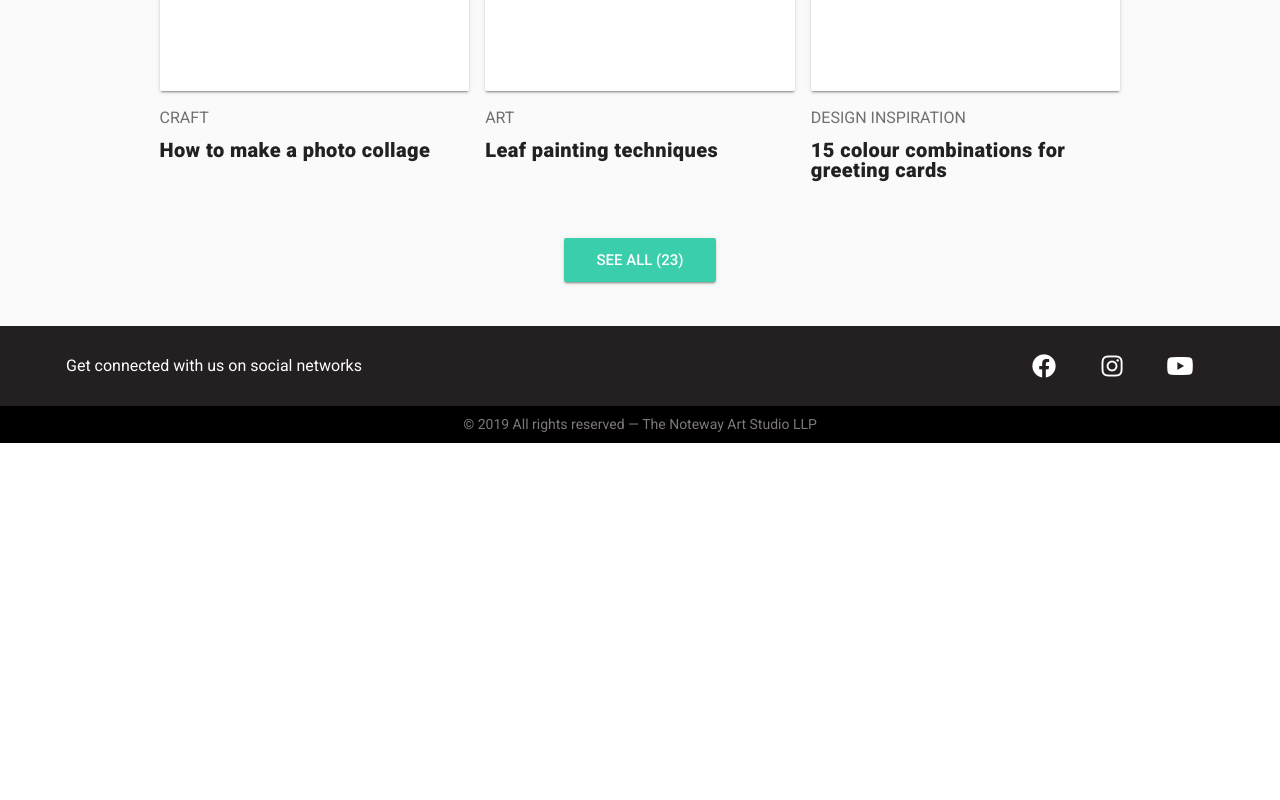
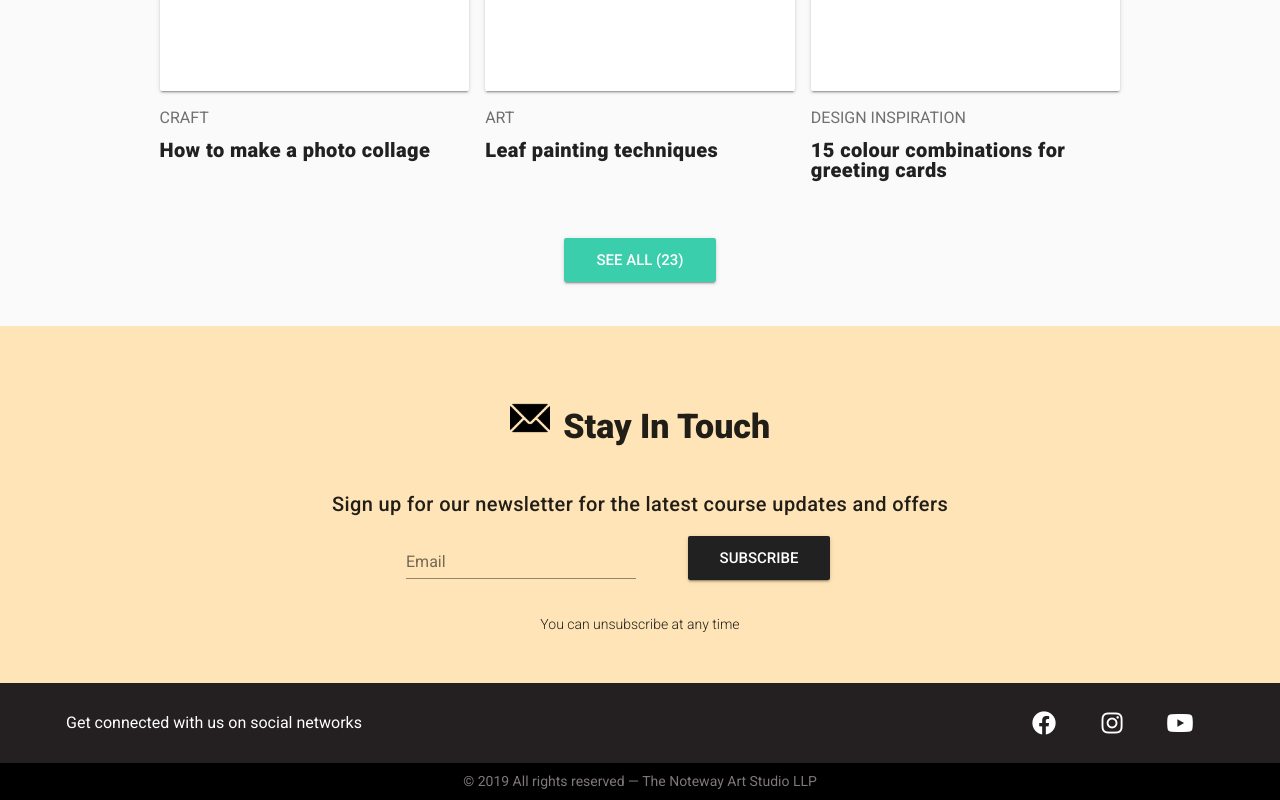
Before and after one commit to taniach/thenoteway2, a Vue app: page / in a window 1280 px wide. Shown: the part 3453-4253 px from the top of the page. Before the commit the page ends 3896 px from the top, so only its background shows below. Built offline with nearby package versions, Linux system fonts and the light colour scheme.

Commit message:
Stay in touch

```diff
--- a/package.json
+++ b/package.json
@@ -10,6 +10,7 @@
   },
   "dependencies": {
     "@babel/polyfill": "^7.0.0-rc.1",
+    "axios": "^0.19.0",
     "core-js": "^2.6.5",
     "express": "^4.17.1",
     "vue": "^2.6.10",
--- /dev/null
+++ b/src/components/MailchimpSubscribe.vue
@@ -0,0 +1,69 @@
+<template>
+    <v-form v-model="valid" @submit.prevent="subscribe">
+        <v-container grid-list-md text-xs-center>
+            <v-layout row wrap>
+                <v-flex xs12 sm12 md6>
+                    <v-text-field
+                    v-model="email"
+                    :rules="emailRules"
+                    label="Email"
+                    required
+                    ></v-text-field>
+                </v-flex>
+                <v-flex xs12 sm12 md6>
+                    <v-btn large dark @click="subscribe">Subscribe</v-btn>
+                </v-flex>
+            </v-layout>
+        </v-container>
+    </v-form>
+</template>
+
+<script>
+  import axios from 'axios'
+
+  export default {
+    name: 'MailchimpSubscribe',
+    props: {
+      action: {}
+    },
+    data: () => ({
+        valid: false,
+      email: '',
+      emailRules: [
+        v => !!v || 'Email is required',
+        v => /.+@.+/.test(v) || 'Email must be valid'
+      ],
+      response: {}
+    }),
+    methods: {
+      subscribe: function (event) {
+        axios({
+          method: 'get',
+          url: this.action,
+          data: JSON.stringify(this.email),
+          cache: false,
+          dataType: 'json',
+          contentType: 'application/json; charset=utf-8'
+        })
+        .then(response => {
+          console.log(response)
+        })
+        .catch(error => {
+          console.log(error)
+        })
+      }
+    }
+  }
+</script>
+
+<style scoped>
+.newsletter-section {
+    display: inline-block;
+}
+
+@media screen and (min-width: 550px) {
+    .container {
+        width: 500px;
+    }
+}
+</style>
--- /dev/null
+++ b/src/components/StayInTouch.vue
@@ -0,0 +1,45 @@
+<template>
+    <v-container fluid>
+        <v-layout row>
+            <v-flex xs12 display-1 font-weight-black my-5 text-xs-center>
+                <img src="@/assets/email.png" id="stay-in-touch-icon" />
+                Stay In Touch
+            </v-flex>
+        </v-layout>
+        <v-layout row>
+            <v-flex xs12 text-xs-center title>
+                Sign up for our newsletter for the latest course updates and offers
+            </v-flex>
+        </v-layout>
+        <mailchimp-subscribe
+            action="https://example.us15.list-manage.com/subscribe/post-json?u=xxx&amp;id=xxx&amp;c=?">
+        </mailchimp-subscribe>
+        <v-layout row>
+            <v-flex xs12 text-xs-center font-weight-light mb-4>
+                You can unsubscribe at any time
+            </v-flex>
+        </v-layout>
+    </v-container>
+</template>
+
+<script>
+import MailchimpSubscribe from '@/components/MailchimpSubscribe';
+
+export default {
+    name: 'StayInTouch',
+    components: {
+        MailchimpSubscribe
+    }
+}
+</script>
+
+<style scoped>
+.container {
+    background-color: #ffe4b7;
+}
+
+#stay-in-touch-icon {
+    max-height: 40px;
+    margin-right: 5px;
+}
+</style>
--- a/src/views/Home.vue
+++ b/src/views/Home.vue
@@ -5,6 +5,7 @@
         <what-people-say></what-people-say>
         <gallery></gallery>
         <blog-preview></blog-preview>
+        <stay-in-touch></stay-in-touch>
     </span>
 </template>
 
@@ -14,6 +15,7 @@ import PlanningAnEvent from '@/components/PlanningAnEvent';
 import WhatPeopleSay from '@/components/WhatPeopleSay';
 import Gallery from '@/components/Gallery';
 import BlogPreview from '@/components/BlogPreview';
+import StayInTouch from '@/components/StayInTouch';
 
 export default {
     name: 'home',
@@ -22,7 +24,8 @@ export default {
         PlanningAnEvent,
         WhatPeopleSay,
         Gallery,
-        BlogPreview
+        BlogPreview,
+        StayInTouch
     }
 };
 </script>
```
Also changed, not shown: src/assets/email.png (added), 1 other file (tests, documents, lock files or other folders).
